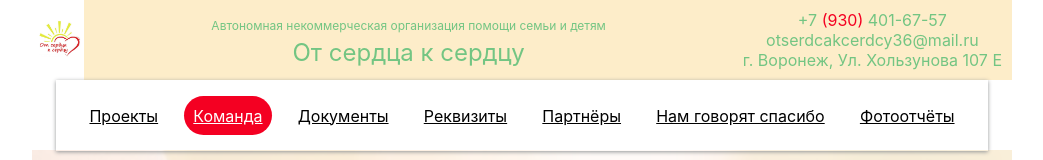
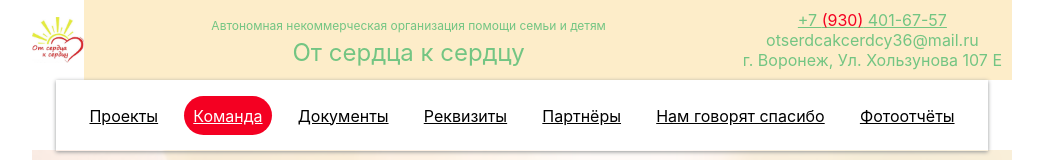
Before and after one commit to IgorDavydenko/charityFund, a React (Create React App) app in the folder client/: page /team in a window 1280 px wide. Shown: the top 160 px of the page, without its empty margins (118-1161 px from the left). Built offline with nearby package versions, Linux system fonts and the light colour scheme.

Commit message:
update logo, phone

```diff
--- a/client/src/components/Header/Header.scss
+++ b/client/src/components/Header/Header.scss
@@ -70,6 +70,10 @@
   color: #73c583;
   padding: 5px 10px;
   white-space: nowrap;
+
+  a {
+    color: #73c583;
+  }
 }
 
 @media (max-width: 420px) {
--- a/client/src/components/Header/index.js
+++ b/client/src/components/Header/index.js
@@ -24,8 +24,9 @@ const Header = () => {
         </div>
         <div className="contacts">
           <div className="contacts__phone">
-           {/* <a href="tel:+7000000000">1-562-867-5309</a> */}
+           <a href="tel:+79304016757">
             +7 <span className="item_font-red">(930)</span> 401-67-57
+           </a>
           </div>
           <div className="contacts__email">
             otserdcakcerdcy36@mail.ru
```
Also changed, not shown: client/public/img/logo.jpg.
